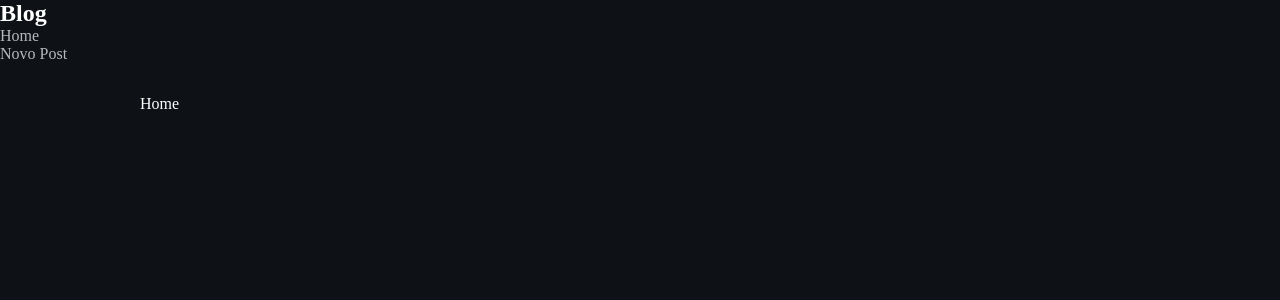
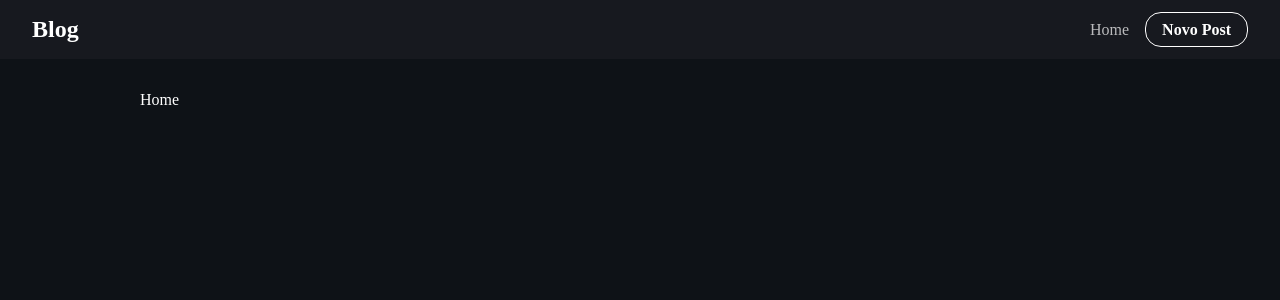
Before and after one commit to WilliamSilvaOliveiraa/axios-crud, a React (Vite) app: page / in a window 1280 px wide. Shown: the top 300 px of the page. Built offline with nearby package versions, Linux system fonts and the light colour scheme; a web font is replaced by a local one.

Commit message:
style(NavBar)

```diff
--- a/src/components/NavBar.css
+++ b/src/components/NavBar.css
@@ -0,0 +1,24 @@
+.navbar {
+  display: flex;
+  justify-content: space-between;
+  align-items: center;
+  padding: 1rem 2rem;
+  background-color: #17191f;
+}
+
+.navbar h2 a {
+  opacity: 1;
+}
+
+.navbar ul {
+  display: flex;
+  gap: 1rem;
+}
+
+.new-btn {
+  font-weight: bold;
+  border: 1px solid #fff;
+  padding: 0.5rem 1rem;
+  border-radius: 1rem;
+  opacity: 1;
+}
```
